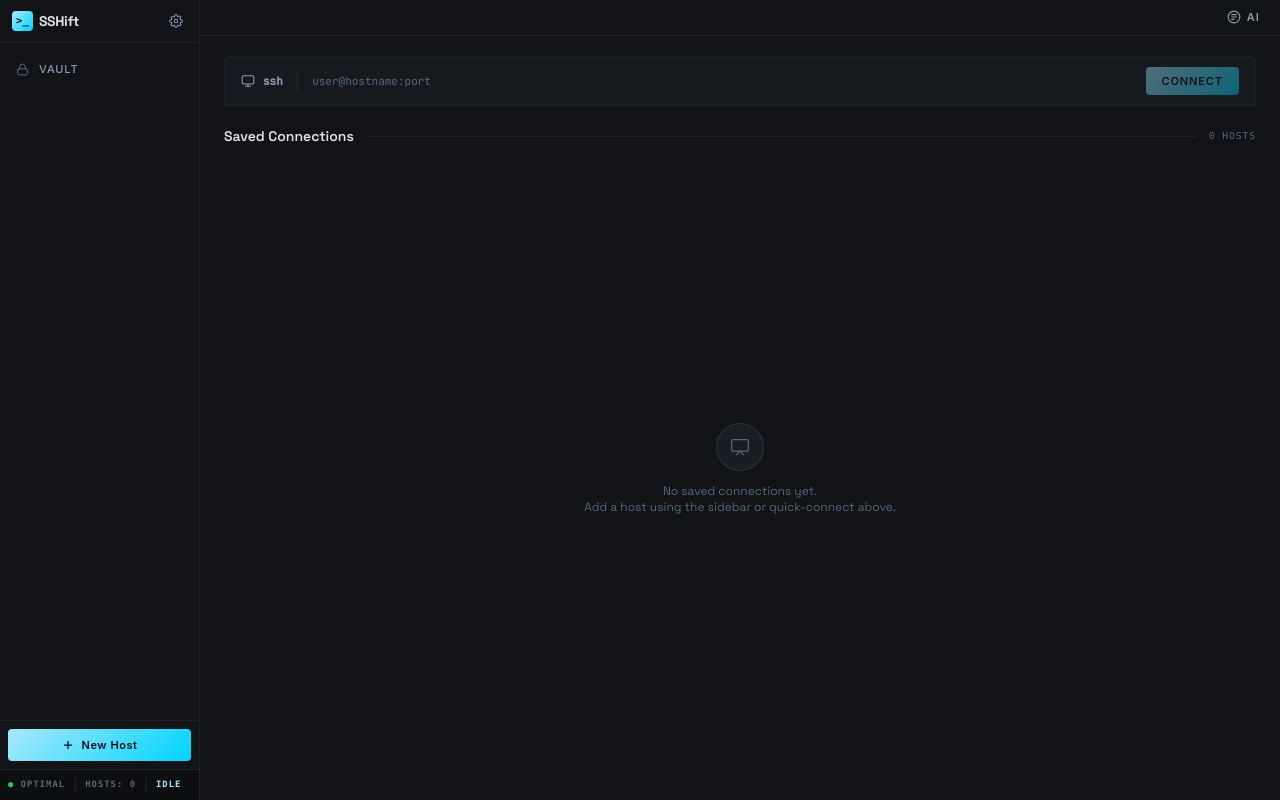
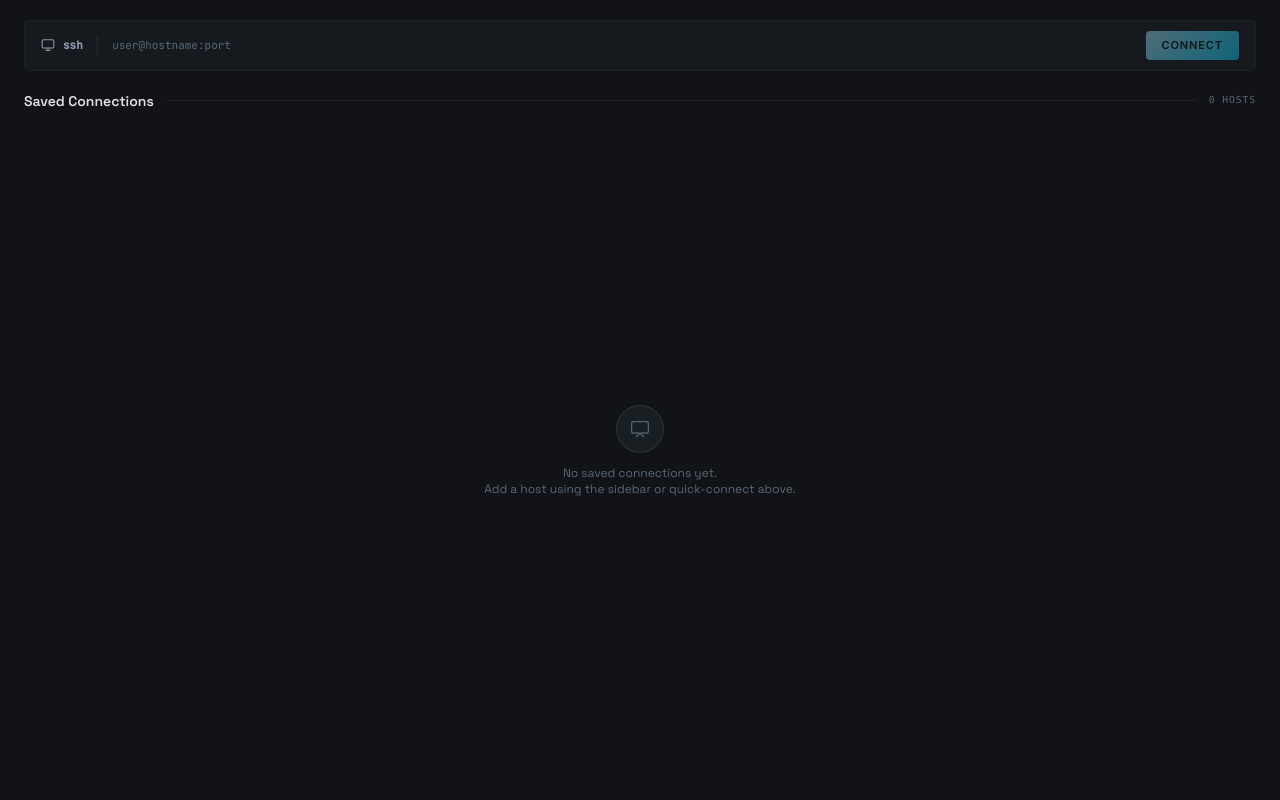
Before and after one commit to cyberbangsa/sshift, a React (Vite) app: page / in a window 1280 px wide. Built offline with nearby package versions, Linux system fonts and the light colour scheme.

Commit message:
feat(dashboard): remove sidebar and AI panel from dashboard mode

```diff
--- a/src/presentation/layouts/AppLayout.tsx
+++ b/src/presentation/layouts/AppLayout.tsx
@@ -1,4 +1,4 @@
-import type { ReactNode, CSSProperties } from 'react'
+import type { ReactNode } from 'react'
 import { useState, useCallback, useRef, useEffect, useMemo } from 'react'
 import { invoke } from '@tauri-apps/api/core'
 import { useHostStore, useSessionStore, useUIStore, useSettingsStore, useTerminalStore } from '@/application/stores'
@@ -6,7 +6,7 @@ import { useHost, useSession, useAIAgent } from '@/application/hooks'
 import { hostRepository, sessionRepository } from '@/infrastructure/repositories'
 import { AddHostModal } from '@/presentation/components/sidebar'
 import { AIPanel } from '@/presentation/components/ai'
-import { Button, Icon, Modal } from '@/presentation/shared'
+import { Button, Modal } from '@/presentation/shared'
 import { APP_NAME } from '@/config'
 import type { Host, AIRule } from '@/domain/entities'
 
@@ -15,13 +15,9 @@ interface AppLayoutProps {
 }
 
 /** Navigation items below CONNECTIONS (dashboard mode) */
-const NAV_ITEMS = [
-  { id: 'vault', label: 'VAULT', icon: 'lock' },
-] as const
 
 export function AppLayout({ children }: AppLayoutProps) {
   const [isAddHostOpen, setIsAddHostOpen] = useState(false)
-  const [activeNav, setActiveNav]         = useState<string | null>(null)
 
   // Connection state
   const [connectError, setConnectError]         = useState<string | null>(null)
@@ -32,7 +28,7 @@ export function AppLayout({ children }: AppLayoutProps) {
   const [pendingPassword, setPendingPassword]   = useState('')
   const [showPendingPw, setShowPendingPw]       = useState(false)
 
-  const { isAIPanelVisible, toggleAIPanel, openSettings } = useUIStore()
+  const { openSettings } = useUIStore()
   const { hosts: allHosts } = useHostStore()
   const { sessions, activeSessionId, setActiveSession } = useSessionStore()
   const { activeTerminalHandle } = useTerminalStore()
@@ -281,139 +277,8 @@ export function AppLayout({ children }: AppLayoutProps) {
 
   /* ── DASHBOARD MODE ──────────────────────────────────────────── */
   return (
-    <div className="flex h-screen w-screen overflow-hidden" style={{ background: '#0c0e11' }}>
-      {/* Sidebar */}
-      <aside
-        className="w-[200px] shrink-0 flex flex-col"
-        style={{ background: '#111317', borderRight: '1px solid #1d2126' }}
-      >
-        {/* Top bar: branding + icons */}
-        <div
-          className="flex items-center justify-between px-3 py-2.5"
-          style={{ borderBottom: '1px solid #1d2126' }}
-        >
-          <div className="flex items-center gap-1.5">
-            <span
-              className="font-mono text-[0.65rem] font-bold px-1 py-0.5 rounded"
-              style={{
-                background: 'linear-gradient(135deg, #a8e8ff, #00d4ff)',
-                color: '#0c0e11',
-                letterSpacing: '0.02em',
-              }}
-            >
-              &gt;_
-            </span>
-            <span
-              className="text-sm font-bold tracking-tight"
-              style={{ fontFamily: "'Space Grotesk', sans-serif", color: '#e2e2e6' }}
-            >
-              {APP_NAME}
-            </span>
-          </div>
-          <button
-            className="p-1 rounded hover:bg-white/5 transition-colors"
-            aria-label="Settings"
-            onClick={() => openSettings()}
-          >
-            <svg width="14" height="14" viewBox="0 0 24 24" fill="none" stroke="#8a9bb0" strokeWidth="1.8" strokeLinecap="round" strokeLinejoin="round">
-              <circle cx="12" cy="12" r="3" />
-              <path d="M19.4 15a1.65 1.65 0 0 0 .33 1.82l.06.06a2 2 0 0 1-2.83 2.83l-.06-.06a1.65 1.65 0 0 0-1.82-.33 1.65 1.65 0 0 0-1 1.51V21a2 2 0 0 1-4 0v-.09A1.65 1.65 0 0 0 9 19.4a1.65 1.65 0 0 0-1.82.33l-.06.06a2 2 0 0 1-2.83-2.83l.06-.06A1.65 1.65 0 0 0 4.68 15a1.65 1.65 0 0 0-1.51-1H3a2 2 0 0 1 0-4h.09A1.65 1.65 0 0 0 4.6 9a1.65 1.65 0 0 0-.33-1.82l-.06-.06a2 2 0 0 1 2.83-2.83l.06.06A1.65 1.65 0 0 0 9 4.68a1.65 1.65 0 0 0 1-1.51V3a2 2 0 0 1 4 0v.09a1.65 1.65 0 0 0 1 1.51 1.65 1.65 0 0 0 1.82-.33l.06-.06a2 2 0 0 1 2.83 2.83l-.06.06A1.65 1.65 0 0 0 19.4 9a1.65 1.65 0 0 0 1.51 1H21a2 2 0 0 1 0 4h-.09a1.65 1.65 0 0 0-1.51 1z" />
-            </svg>
-          </button>
-        </div>
-
-        {/* Nav items */}
-        <div className="flex-1 overflow-y-auto">
-          <div className="px-2 pt-3 pb-2 flex flex-col gap-0.5">
-            {NAV_ITEMS.map((item) => (
-              <button
-                key={item.id}
-                onClick={() => setActiveNav(item.id)}
-                className="flex items-center gap-2.5 px-2 py-1.5 rounded text-left w-full transition-colors"
-                style={{
-                  color: activeNav === item.id ? '#a8e8ff' : '#8a9bb0',
-                  background: activeNav === item.id ? 'rgba(168,232,255,0.08)' : 'transparent',
-                  fontFamily: "'Inter', sans-serif",
-                  fontSize: '0.6875rem',
-                  fontWeight: 500,
-                  letterSpacing: '0.08em',
-                }}
-              >
-                <NavIcon name={item.icon} active={activeNav === item.id} />
-                {item.label}
-              </button>
-            ))}
-          </div>
-        </div>
-
-        {/* + New Host */}
-        <div className="px-2 py-2" style={{ borderTop: '1px solid #1d2126' }}>
-          <button
-            onClick={() => setIsAddHostOpen(true)}
-            className="w-full flex items-center justify-center gap-2 py-2 rounded font-semibold text-[0.6875rem] transition-opacity hover:opacity-90"
-            style={{
-              background: 'linear-gradient(135deg, #a8e8ff, #00d4ff)',
-              color: '#0c0e11',
-              borderRadius: '4px',
-              letterSpacing: '0.05em',
-            }}
-          >
-            <svg width="12" height="12" viewBox="0 0 24 24" fill="none" stroke="currentColor" strokeWidth="2.5" strokeLinecap="round">
-              <line x1="12" y1="5" x2="12" y2="19" /><line x1="5" y1="12" x2="19" y2="12" />
-            </svg>
-            New Host
-          </button>
-        </div>
-
-        {/* Status bar */}
-        <div
-          className="flex items-center gap-2 px-2 py-1.5 overflow-x-auto"
-          style={{ background: '#0c0e11', borderTop: '1px solid #1d2126', minHeight: 28 }}
-        >
-          <StatusChip><span style={{ color: '#22c55e' }}>●</span>&nbsp;OPTIMAL</StatusChip>
-          <StatusDivider />
-          <StatusChip>HOSTS: {hosts.length}</StatusChip>
-          <StatusDivider />
-          <StatusChip style={{ color: '#a8e8ff' }}>IDLE</StatusChip>
-        </div>
-      </aside>
-
-      {/* Main content */}
-      <div className="flex-1 min-w-0 flex flex-col" style={{ background: '#111317' }}>
-        <div
-          className="flex items-center justify-end px-3 py-1.5"
-          style={{ borderBottom: '1px solid #1d2126', background: '#111317' }}
-        >
-          <Button
-            variant={isAIPanelVisible ? 'primary' : 'ghost'}
-            size="sm"
-            onClick={toggleAIPanel}
-          >
-            <Icon name="ai" size={14} />
-            <span className="ml-1.5 text-[0.6875rem] font-semibold tracking-widest uppercase">AI</span>
-          </Button>
-        </div>
-        <div className="flex flex-1 min-h-0">
-          <div className="flex-1 min-w-0">{children}</div>
-          {isAIPanelVisible && (
-            <div className="w-[360px] shrink-0" style={{ borderLeft: '1px solid #1d2126' }}>
-              <AIPanel
-                messages={messages}
-                isStreaming={isStreaming}
-                error={error}
-                onSendMessage={sendMessage}
-                onAbort={abort}
-                onClearChat={clearMessages}
-                onRunCommand={onRunCommand}
-                executionMode={executionMode}
-                onSetExecutionMode={setExecutionMode}
-                hostRules={activeHostForRules?.aiRules ?? []}
-                onUpdateHostRules={handleUpdateHostRules}
-              />
-            </div>
-          )}
-        </div>
-      </div>
+    <div className="flex h-screen w-screen overflow-hidden" style={{ background: '#111317' }}>
+      <div className="flex-1 min-w-0">{children}</div>
 
       <AddHostModal
         isOpen={isAddHostOpen}
@@ -511,43 +376,3 @@ export function AppLayout({ children }: AppLayoutProps) {
     </div>
   )
 }
-
-/* ── Tiny presentational helpers ───────────────────────────────── */
-
-function StatusDivider() {
-  return <span style={{ color: '#252a30', fontSize: '0.75rem' }}>|</span>
-}
-
-function StatusChip({ children, style }: { children: ReactNode; style?: CSSProperties }) {
-  return (
-    <span
-      className="whitespace-nowrap text-[0.55rem] font-mono font-semibold tracking-[0.12em] uppercase"
-      style={{ color: '#56687a', ...style }}
-    >
-      {children}
-    </span>
-  )
-}
-
-function NavIcon({ name, active }: { name: string; active: boolean }) {
-  const stroke = active ? '#a8e8ff' : '#56687a'
-  if (name === 'folder') {
-    return (
-      <svg width="13" height="13" viewBox="0 0 24 24" fill="none" stroke={stroke} strokeWidth="1.8" strokeLinecap="round" strokeLinejoin="round">
-        <path d="M22 19a2 2 0 0 1-2 2H4a2 2 0 0 1-2-2V5a2 2 0 0 1 2-2h5l2 3h9a2 2 0 0 1 2 2z" />
-      </svg>
-    )
-  }
-  if (name === 'key') {
-    return (
-      <svg width="13" height="13" viewBox="0 0 24 24" fill="none" stroke={stroke} strokeWidth="1.8" strokeLinecap="round" strokeLinejoin="round">
-        <path d="M21 2l-2 2m-7.61 7.61a5.5 5.5 0 1 1-7.778 7.778 5.5 5.5 0 0 1 7.777-7.777zm0 0L15.5 7.5m0 0l3 3L22 7l-3-3m-3.5 3.5L19 4" />
-      </svg>
-    )
-  }
-  return (
-    <svg width="13" height="13" viewBox="0 0 24 24" fill="none" stroke={stroke} strokeWidth="1.8" strokeLinecap="round" strokeLinejoin="round">
-      <rect x="3" y="11" width="18" height="11" rx="2" ry="2" /><path d="M7 11V7a5 5 0 0 1 10 0v4" />
-    </svg>
-  )
-}
```
